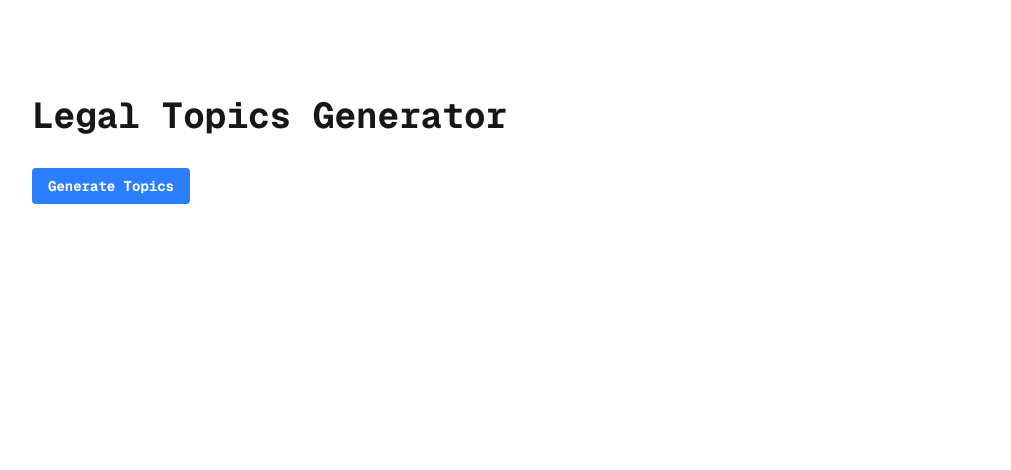
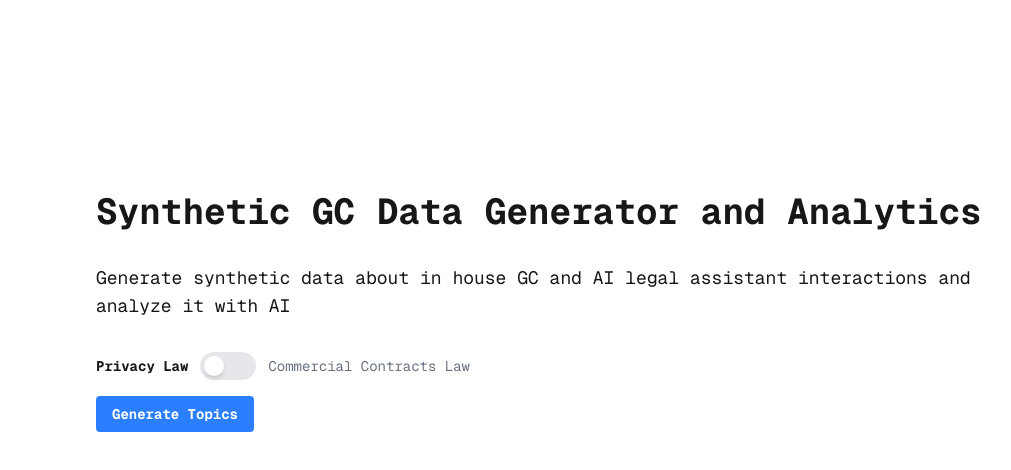
Before and after one commit to dgszabo/gc-project, a Next.js app: page / in a window 1280 px wide. Shown: the top 470 px of the page, without its empty margins (96-1107 px from the left). Built offline with nearby package versions, Linux system fonts and the light colour scheme.

Commit message:
added legal area selector and moved landing page to component

```diff
--- a/src/app/actions/anthropic.ts
+++ b/src/app/actions/anthropic.ts
@@ -4,12 +4,16 @@ import { generateObject } from 'ai';
 import { anthropic } from '@ai-sdk/anthropic'
 import { topicsResponseSchema } from '@/lib/schemas';
 
-export async function generateTopics(prompt: string) {
+export async function generateTopics(areaOfLaw: string = 'privacy law') {
   const { object } = await generateObject({
     model: anthropic('claude-3-5-sonnet-20241022'),
-    maxTokens: 1000,
+    maxTokens: 2000,
     schema: topicsResponseSchema,
-    prompt
+    prompt: `
+      You are a world class legal expert. You generate life-like topics an in house legal council of a company would have a conversations about with their AI legal assistant.
+
+      Generate 10 topics the in house legal council would discuss with the AI assistant about ${areaOfLaw} law relevant to the company. Be brief, but make sure the topic ideas are sufficiently detailed.
+    `
   });
 
   return object;
--- a/src/app/page.tsx
+++ b/src/app/page.tsx
@@ -1,70 +1,9 @@
-'use client';
-
-import { useState } from 'react';
-import { generateTopics } from '@/app/actions/anthropic';
+import SyntheticQueriesLandingPage from '@/components/SyntheticQueriesLandingPage';
 
 export default function Home() {
-  const [chatResponse, setChatResponse] = useState<any>(null);
-  const [error, setError] = useState<string | null>(null);
-  const [isLoading, setIsLoading] = useState(false);
-
-  const handleGenerate = async () => {
-    try {
-      setIsLoading(true);
-      setError(null);
-
-      const data = await generateTopics(
-        "List 3 important topics an inhouse legal council would discuss with their AI legal assistant and explain them in detail about privacy law relevant for the company."
-      );
-
-      console.log('Received data:', data); // Debug log
-
-      if (!data.topics) {
-        throw new Error('Invalid response format: topics missing');
-      }
-
-      setChatResponse(data);
-    } catch (err) {
-      console.error('Error:', err);
-      setError(err instanceof Error ? err.message : 'An error occurred');
-    } finally {
-      setIsLoading(false);
-    }
-  };
-
   return (
     <main className="flex min-h-screen flex-col items-center justify-between p-24">
-      <div className="z-10 max-w-5xl w-full items-center justify-between font-mono text-sm">
-        <h1 className="text-4xl font-bold mb-8">Legal Topics Generator</h1>
-
-        <button
-          onClick={handleGenerate}
-          disabled={isLoading}
-          className="bg-blue-500 hover:bg-blue-700 text-white font-bold py-2 px-4 rounded disabled:opacity-50"
-        >
-          {isLoading ? 'Generating...' : 'Generate Topics'}
-        </button>
-
-        {error && (
-          <div className="mt-4 p-4 bg-red-100 text-red-700 rounded">
-            {error}
-          </div>
-        )}
-
-        {chatResponse && (
-          <div className="mt-8">
-            <h2 className="text-2xl font-semibold mb-4">Generated Topics</h2>
-            <div className="space-y-4">
-              {chatResponse.topics.map((topic: any, index: number) => (
-                <div key={index} className="p-4 bg-gray-50 rounded-lg text-gray-600">
-                  <h3 className="text-xl font-medium">{topic.title}</h3>
-                  <p className="mt-2">{topic.description}</p>
-                </div>
-              ))}
-            </div>
-          </div>
-        )}
-      </div>
+      <SyntheticQueriesLandingPage />
     </main>
   );
 }
--- /dev/null
+++ b/src/components/Slider.tsx
@@ -0,0 +1,42 @@
+
+'use client';
+
+import { useState } from 'react';
+
+interface SliderProps {
+  option1: string;
+  option2: string;
+  onToggle?: (isOption2: boolean) => void;
+}
+
+export default function Slider({ option1, option2, onToggle }: SliderProps) {
+  const [isOption2, setIsOption2] = useState(false);
+
+  const handleToggle = () => {
+    const newValue = !isOption2;
+    setIsOption2(newValue);
+    onToggle?.(newValue);
+  };
+
+  return (
+    <div className="flex items-center gap-3">
+      <span className={`${!isOption2 ? 'font-bold' : 'text-gray-500'}`}>
+        {option1}
+      </span>
+      <button
+        onClick={handleToggle}
+        className="w-14 h-7 bg-gray-200 rounded-full p-1 transition-colors duration-200 ease-in-out relative"
+        aria-pressed={isOption2}
+      >
+        <div
+          className={`w-5 h-5 bg-white rounded-full shadow-md transform transition-transform duration-200 ease-in-out ${
+            isOption2 ? 'translate-x-7' : 'translate-x-0'
+          }`}
+        />
+      </button>
+      <span className={`${isOption2 ? 'font-bold' : 'text-gray-500'}`}>
+        {option2}
+      </span>
+    </div>
+  );
+}
--- /dev/null
+++ b/src/components/SyntheticQueriesLandingPage.tsx
@@ -0,0 +1,83 @@
+'use client';
+
+import { useState } from 'react';
+import { generateTopics } from '@/app/actions/anthropic';
+
+import Slider from '@/components/Slider';
+
+
+export default function SyntheticQueriesLandingPage() {
+  const [areaOfLaw, setAreaOfLaw] = useState('privacy law');
+  const [topics, setTopics] = useState<any>(null);
+  const [error, setError] = useState<string | null>(null);
+  const [isLoading, setIsLoading] = useState(false);
+
+  const handleGenerate = async () => {
+    try {
+      setIsLoading(true);
+      setError(null);
+
+      const data = await generateTopics(areaOfLaw);
+
+      console.log('Received data:', data); // Debug log
+
+      if (!data.topics) {
+        throw new Error('Invalid response format: topics missing');
+      }
+
+      setTopics(data.topics);
+    } catch (err) {
+      console.error('Error:', err);
+      setError(err instanceof Error ? err.message : 'An error occurred');
+    } finally {
+      setIsLoading(false);
+    }
+  };
+
+  return (
+    <main className="flex min-h-screen flex-col items-center justify-between p-24">
+      <div className="z-10 max-w-5xl w-full items-center justify-between font-mono text-sm">
+        <h1 className="text-4xl font-bold mb-8">Synthetic GC Data Generator and Analytics</h1>
+        <p className="text-lg mb-8">Generate synthetic data about in house GC and AI legal assistant interactions and analyze it with AI</p>
+
+        <div className="mb-4">
+          <Slider
+            option1="Privacy Law"
+            option2="Commercial Contracts Law"
+            onToggle={(isOption2: boolean) => setAreaOfLaw(isOption2 ? 'commercial contracts law' : 'privacy law')}
+          />
+        </div>
+
+        <div className="flex gap-4">
+          <button
+            onClick={handleGenerate}
+            disabled={isLoading}
+          className="bg-blue-500 hover:bg-blue-700 text-white font-bold py-2 px-4 rounded disabled:opacity-50"
+        >
+            {isLoading ? 'Generating...' : 'Generate Topics'}
+          </button>
+        </div>
+
+        {error && (
+          <div className="mt-4 p-4 bg-red-100 text-red-700 rounded">
+            {error}
+          </div>
+        )}
+
+        {topics && (
+          <div className="mt-8">
+            <h2 className="text-2xl font-semibold mb-4">Generated Topics</h2>
+            <div className="space-y-4">
+              {topics.map((topic: any, index: number) => (
+                <div key={index} className="p-4 bg-gray-50 rounded-lg text-gray-600">
+                  <h3 className="text-xl font-medium">{topic.title}</h3>
+                  <p className="mt-2">{topic.description}</p>
+                </div>
+              ))}
+            </div>
+          </div>
+        )}
+      </div>
+    </main>
+  );
+}
```
